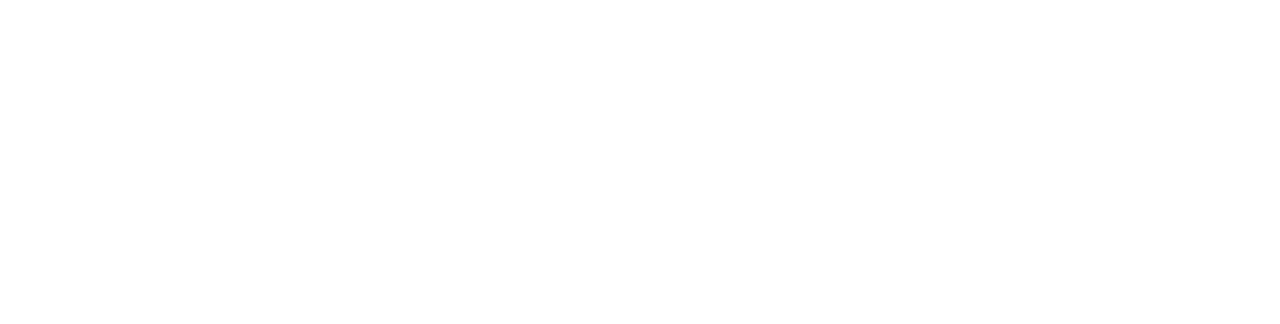
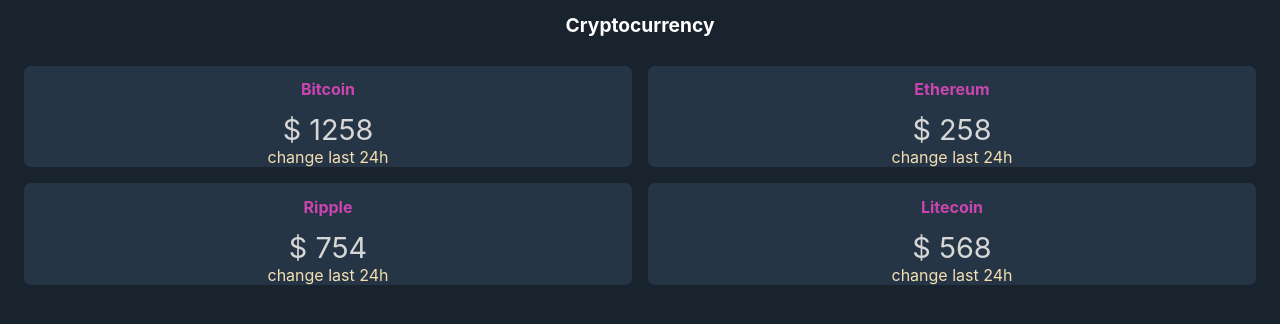
Before and after one commit to dejan345/CryptoChromeExtension, a browser extension: page index.html in a window 1280 px wide. Drawn offline with Linux system fonts and the light colour scheme.

Commit message:
Add currency box and css grid

```diff
--- a/index.html
+++ b/index.html
@@ -10,7 +10,32 @@
 </head>
 
 <body>
+    <h1>Cryptocurrency</h1>
+    <div class="wrapper">
+        <div class="currency-box">
+            <h2>Bitcoin</h2>
+            <div class="price">$ 1258</div class="price">
+            <div class="change">change last 24h</div>
+        </div>
+        <div class="currency-box">
+            <h2>Ethereum</h2>
+            <div class="price">$ 258</div class="price">
+            <div class="change">change last 24h</div>
 
+        </div>
+        <div class="currency-box">
+            <h2>Ripple</h2>
+            <div class="price">$ 754</div class="price">
+            <div class="change">change last 24h</div>
+
+        </div>
+        <div class="currency-box">
+            <h2>Litecoin</h2>
+            <div class="price">$ 568</div class="price">
+            <div class="change">change last 24h</div>
+
+        </div>
+    </div>
 </body>
 
 </html>
--- a/style.css
+++ b/style.css
@@ -0,0 +1,45 @@
+body {
+  background-color: #19232d;
+  font-family: -apple-system, BlinkMacSystemFont, 'Segoe UI', Roboto, Oxygen,
+    Ubuntu, Cantarell, 'Open Sans', 'Helvetica Neue', sans-serif;
+  font-size: 1rem;
+}
+
+h1 {
+  color: #fff;
+  font-size: 1.2rem;
+  text-align: center;
+}
+
+p {
+  color: #fff;
+}
+
+.wrapper {
+  display: grid;
+  grid-gap: 1em;
+  /* grid-template-columns: repeat(auto-fit, minmax(250px, 1fr)); */
+  grid-template-columns: 1fr 1fr;
+  padding: 1em;
+  text-align: center;
+}
+
+.currency-box {
+  /* background-color: aquamarine; */
+  background-color: #263545;
+  padding: 0rem;
+  margin: 0;
+  border-radius: 7px;
+  color: wheat;
+  font-size: 1rem;
+}
+
+.currency-box h2 {
+  color: #cb45b0;
+  font-size: 1rem;
+}
+
+.currency-box .price {
+  color: #d7d7d7;
+  font-size: 1.8rem;
+}
```
